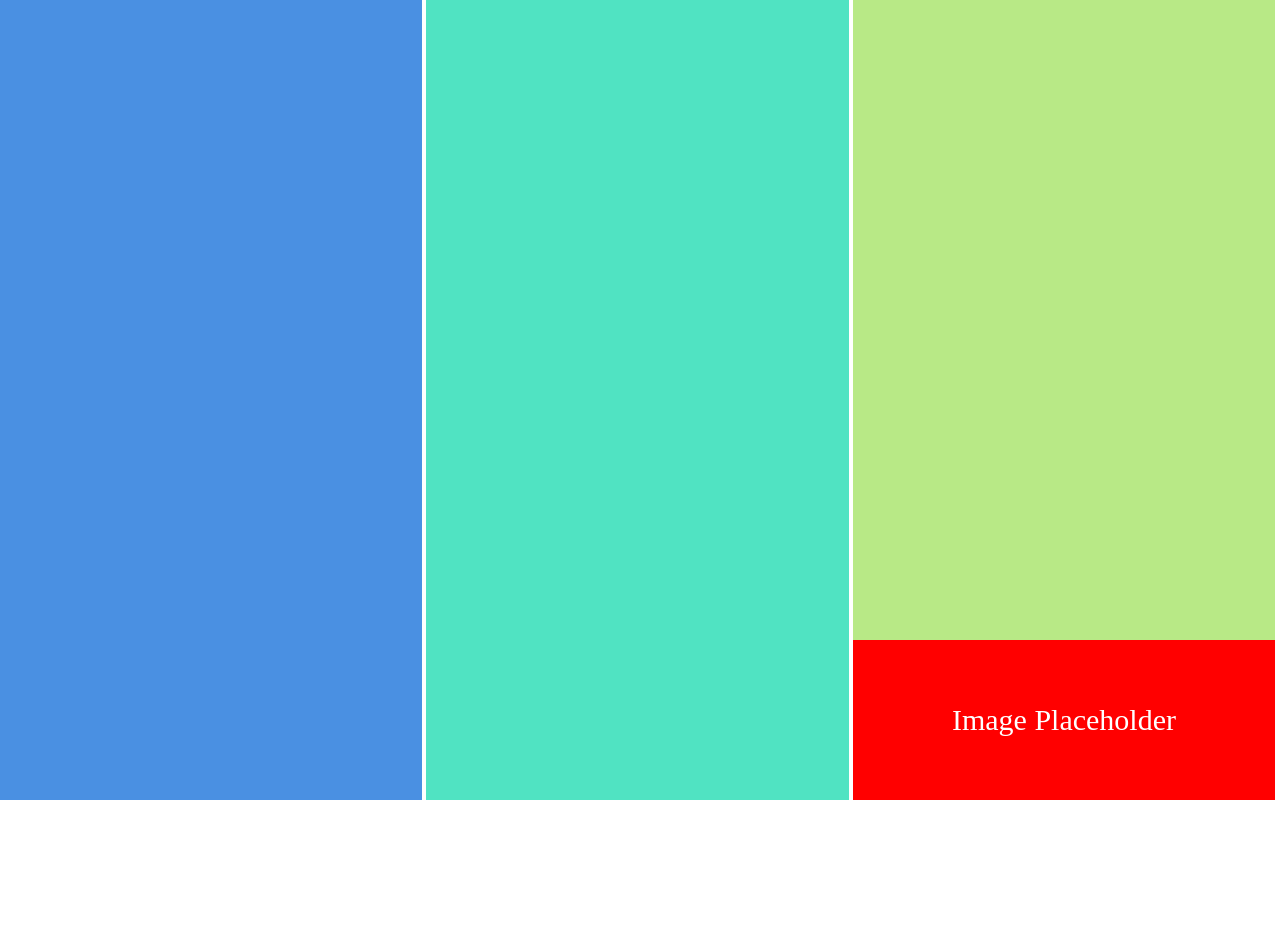
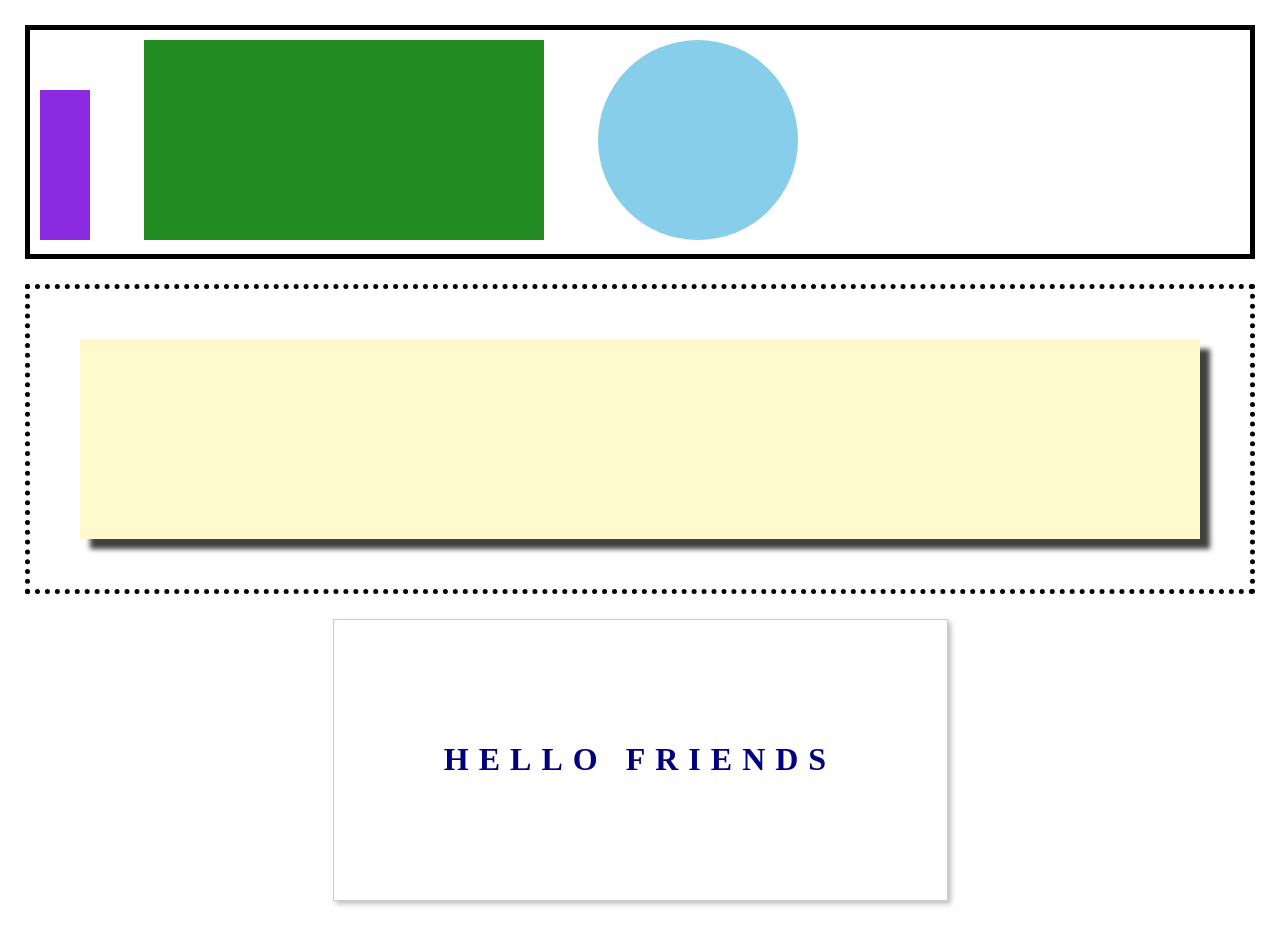
Before and after one commit to DevMountain/html-layout, a plain HTML site: page second/solution/index.html in a window 1280 px wide. Before the commit the page ends 804 px from the top, so only its background shows below. Drawn offline with Linux system fonts and the light colour scheme.

Commit message:
changing project to match new curriculum

```diff
--- a/second/solution/index.css
+++ b/second/solution/index.css
@@ -1,40 +1,69 @@
-body, html {
+body {
   margin: 0;
-  padding: 0;
+  padding: 25px;
 }
 
-.col {
-  height: 100vh;
-  width: 33%;
+
+.container-one {
+  width: 100%;
+  border: 5px solid black;
+  padding: 10px;
+  box-sizing: border-box ;
+}
+
+.square-one {
+  height: 150px;
+  width: 50px;
+  background-color: blueviolet;
+  display: inline-block;
+}
+.square-two {
+  height: 200px;
+  width: 400px;
+  display: inline-block;
+  background-color: forestgreen;
+  margin: 0 50px;
+}
+.circle-one {
+  height: 200px;
+  width: 200px;
+  border-radius: 50%;
+  background-color: skyblue;
   display: inline-block;
 }
 
-.col-1 {
-  background-color: #4A90E2;
+.container-two {
+  width: 100%;
+  border: 5px dotted black;
+  padding: 50px;
+  box-sizing: border-box ;
+  margin-top: 25px;
 }
 
-.col-2 {
-  background-color: #50E3C2;
+.box-shadow {
+  width: 100%;
+  height: 200px;
+  background-color: lemonchiffon;
+  -webkit-box-shadow: 10px 10px 5px 0px rgba(0,0,0,0.75);
+  -moz-box-shadow: 10px 10px 5px 0px rgba(0,0,0,0.75);
+  box-shadow: 10px 10px 5px 0px rgba(0,0,0,0.75);
 }
 
-.col-3 {
-  background-color: #B8E986;
-  position: relative;
+.container-three {
+  width: 50%;
+  border: 1px solid #ccc;
+  background-color: white;
+  padding: 100px;
+  box-sizing: border-box ;
+  margin: 25px auto;
+  -webkit-box-shadow: 3px 3px 5px 0px rgba(0,0,0,0.25);
+  -moz-box-shadow: 3px 3px 5px 0px rgba(0,0,0,0.25);
+  box-shadow: 3px 3px 5px 0px rgba(0,0,0,0.25);
 }
 
-.img-placeholder {
+.container-three h1 {
   width: 100%;
-  height: 20%;
-  background-color: red;
-  position: absolute;
-  bottom: 0;
   text-align: center;
-  display: flex;
-  justify-content: center;
-  align-items: center;
+  color: navy;
+  letter-spacing: 10px;
 }
-
-.placeholder-span {
-  color: #fff;
-  font-size: 30px;
-}
--- a/second/solution/index.html
+++ b/second/solution/index.html
@@ -6,12 +6,24 @@
   </head>
 
   <body>
-    <div class="col col-1"></div>
-    <div class="col col-2"></div>
-    <div class="col col-3">
-      <div class="img-placeholder">
-        <span class="placeholder-span"> Image Placeholder </span>
+    <div class="container-one">
+      <div class="square-one">
+
       </div>
+      <div class="square-two">
+
+      </div>
+      <div class="circle-one">
+
+      </div>
+    </div>
+    <div class="container-two">
+        <div class="box-shadow">
+
+        </div>
+    </div>
+    <div class="container-three">
+      <h1>HELLO FRIENDS</h1>
     </div>
   </body>
 </html>
--- a/third/solution/index.css
+++ b/third/solution/index.css
@@ -27,9 +27,6 @@ body, html {
 
 .row-2 {
   background-color: #fff;
-  display: flex;
-  justify-content: center;
-  align-items: center;
   box-sizing: border-box;
   padding: 50px;
 }
```
Also changed, not shown: second/second.png.
